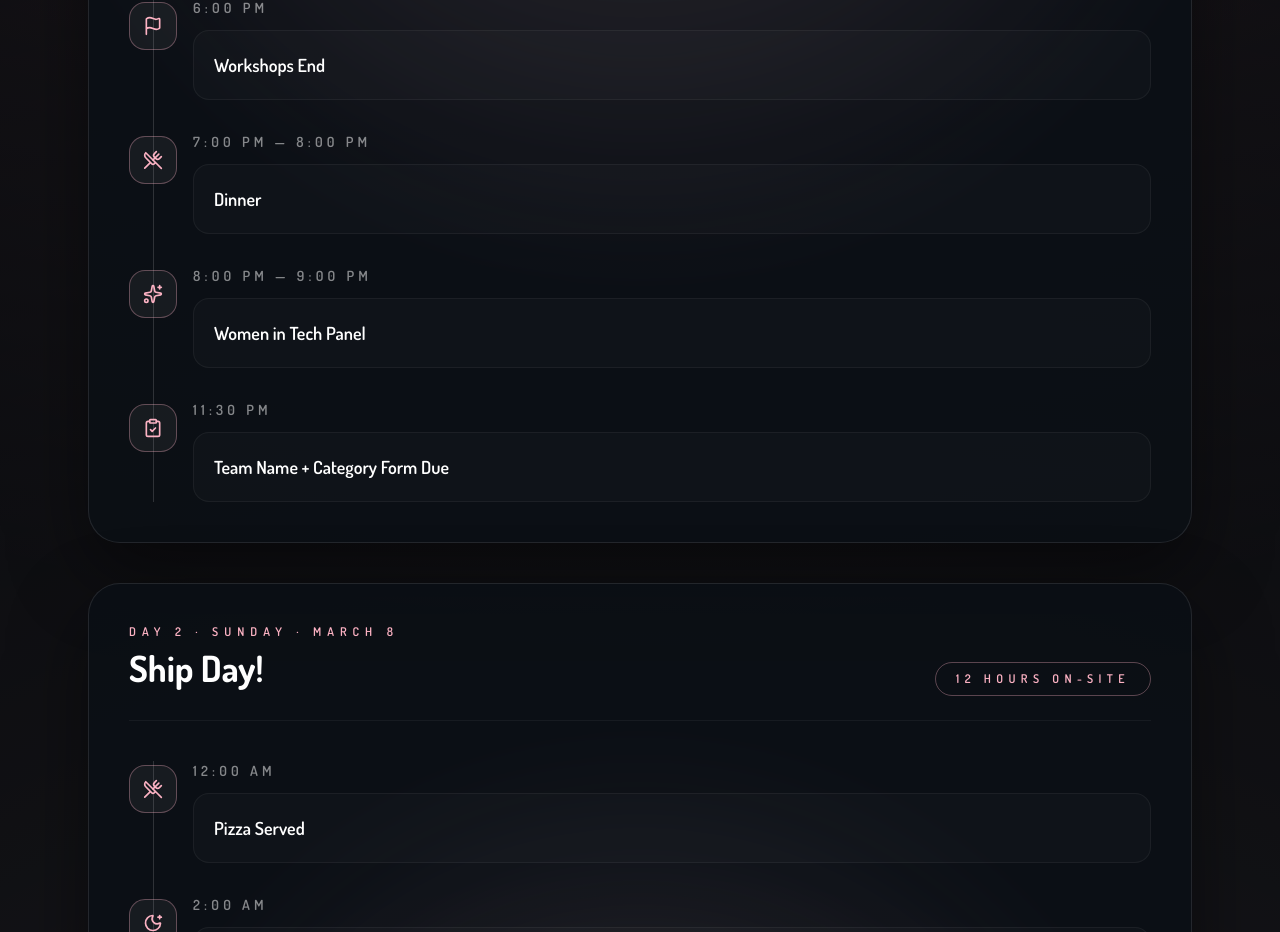
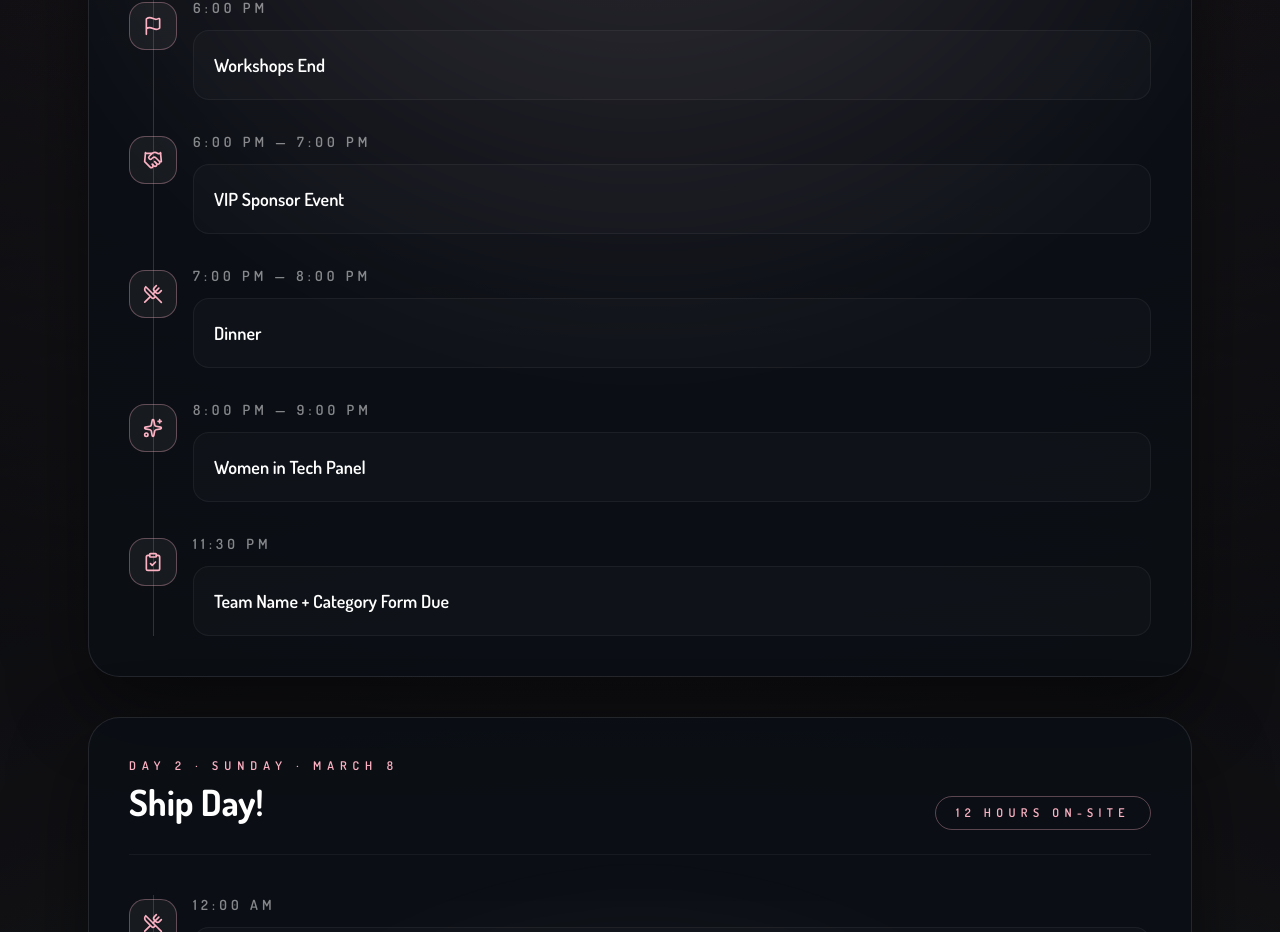
Before and after one commit to HackTJ/2026, a Next.js app: page /schedule in a window 1280 px wide. Shown: the part 1640-2572 px from the top of the page. Built offline with nearby package versions, Linux system fonts and the light colour scheme.

Commit message:
add vip sponsor event to schedule

```diff
--- a/components/schedule.tsx
+++ b/components/schedule.tsx
@@ -94,6 +94,12 @@ const scheduleDays: DaySchedule[] = [
         time: "6:00 PM",
         title: "Workshops End",
         icon: Flag,
+      },
+      {
+        time: "6:00 PM",
+        endTime: "7:00 PM",
+        title: "VIP Sponsor Event",
+        icon: Handshake,
       },
       {
         time: "7:00 PM",
```
